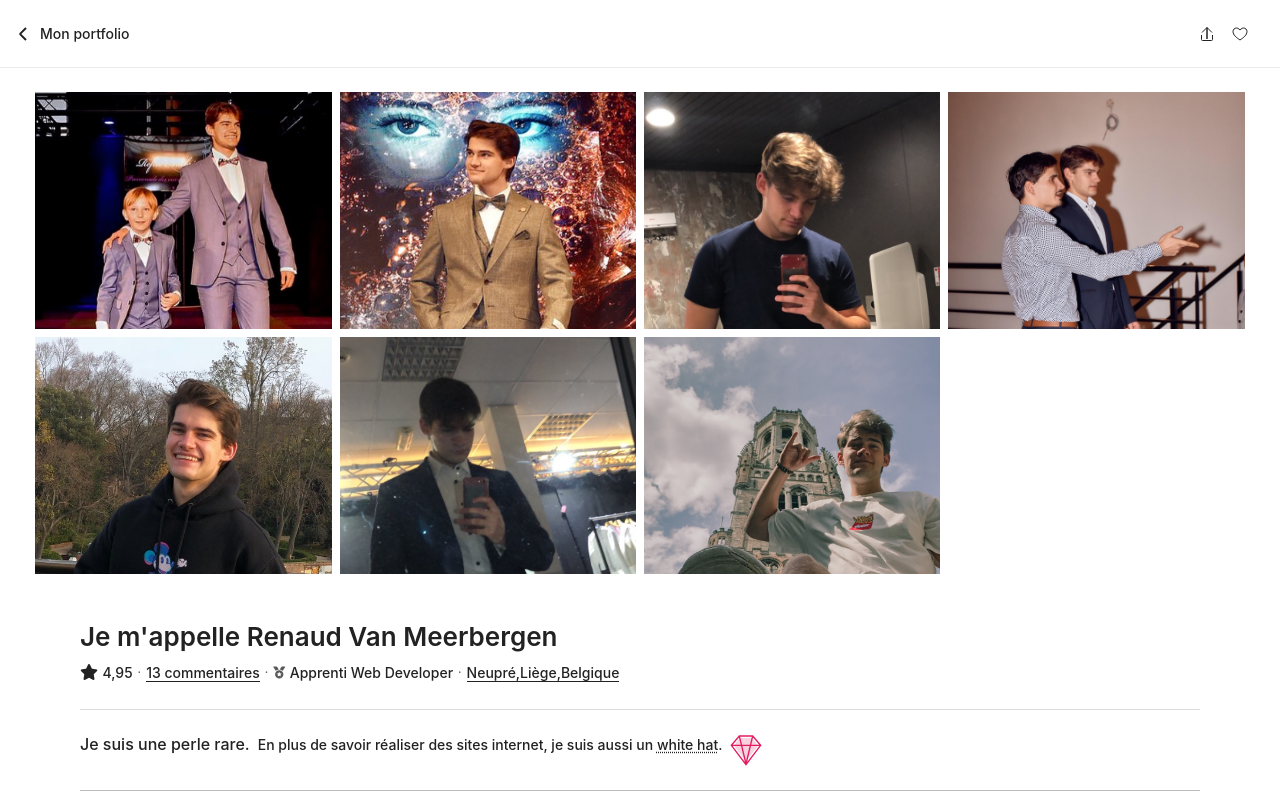
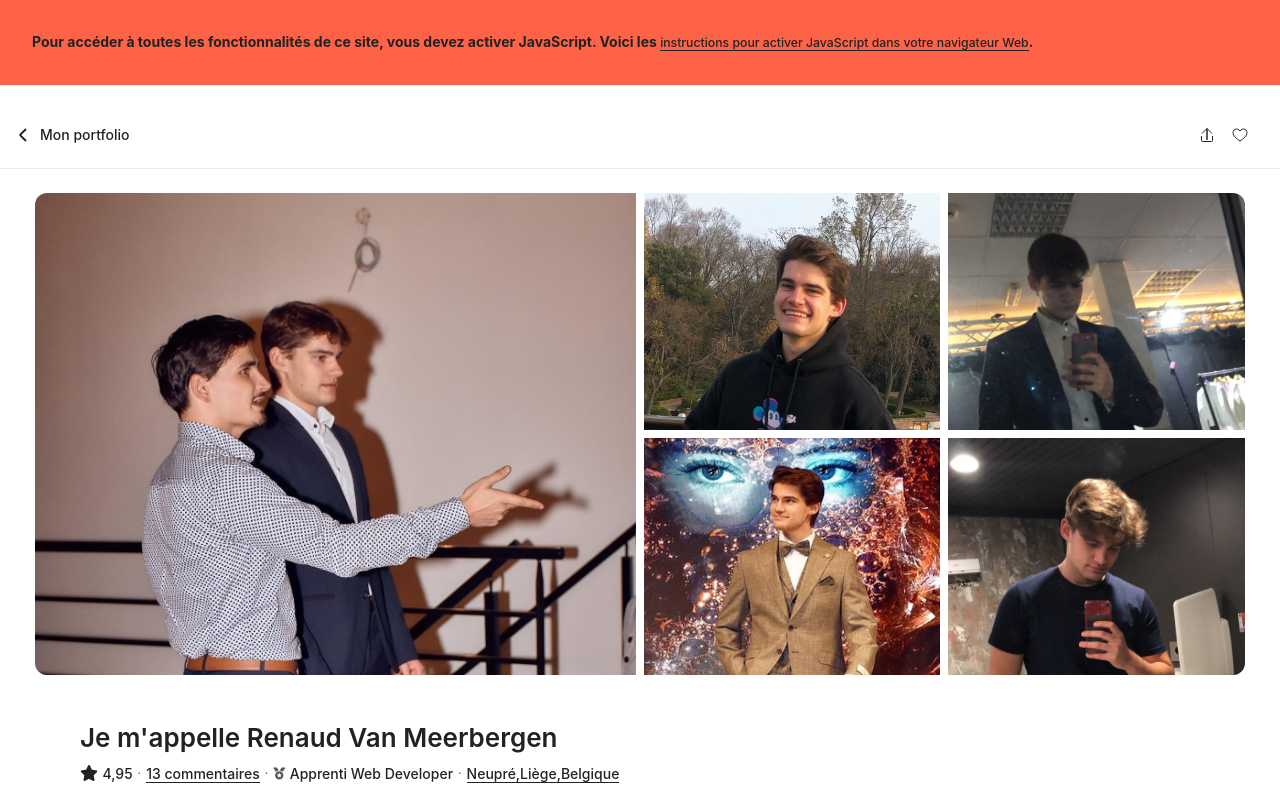
Before and after one commit to VanMeerbergenRenaud/cv-airbnb, a plain HTML site: page index.html in a window 1280 px wide. Shown: the top 800 px of the page. Drawn offline with Linux system fonts and the light colour scheme.

Commit message:
Add files via upload

```diff
--- a/index.html
+++ b/index.html
@@ -12,7 +12,6 @@
         <link rel="stylesheet" href="css/reset.css">
         <link rel="stylesheet" href="css/style.css">
         <link rel="stylesheet" href="css/mediaquery.css">
-        <link rel="stylesheet" href="css/calendar.css">
         <!--Micro-data HTML-->
         <meta name="author" content="Renaud Van Meerbergen">
         <meta name="title" content="Renaud Van Meerbergen - Mon premier CV">
@@ -28,6 +27,17 @@
         <meta property="og:description" content="">
     </head>
     <body>
+        <!--[if IE]>
+        <p class="browserupgrade">Vous utilisez un navigateur <strong> obsolète </strong>. Veuillez <a
+                href="https://browsehappy.com/"> mettre à niveau
+            votre navigateur </a> pour améliorer votre expérience et votre sécurité.
+        </p>
+        <![endif]-->
+        <p class="no-js__message">
+            Pour accéder à toutes les fonctionnalités de ce site, vous devez activer JavaScript.
+            Voici les <a href="https://www.enable-javascript.com/fr/">
+            instructions pour activer JavaScript dans votre navigateur Web</a>.
+        </p>
         <header>
             <div class="header-intro">
                 <a><svg viewBox="0 0 32 32" xmlns="http://www.w3.org/2000/svg" style="display: inline-block; fill: none; height: 16px; width: 16px; stroke: currentcolor; margin-top: 4px; stroke-width: 4px; overflow: visible; margin-right: 8px; " aria-label="Vers le portfolio" role="img"><g fill="none"><path d="m20 28-11.29289322-11.2928932c-.39052429-.3905243-.39052429-1.0236893 0-1.4142136l11.29289322-11.2928932"></path></g></svg>
@@ -42,13 +52,13 @@
                 </div>
             </div>
             <section class="mes_photos">
-                <img src="img/moi/1Fichier%20.JPG" alt="" class="Photo_first">
-                <img src="img/moi/2Fichier%20.jpg" alt="" class="Photo2">
-                <img src="img/moi/3Fichier%20.PNG" alt="" class="Photo3">
-                <img src="img/moi/4Fichier%20.JPG" alt="" class="Photo4">
-                <img src="img/moi/5Fichier%20.JPG" alt="" class="Photo5">
-                <img src="img/moi/6Fichier%20.JPG" alt="" class="Photo-next">
-                <img src="img/moi/7Fichier%20.JPG" alt="" class="Photo-next">
+                <img src="img/moi/7Fichier%20.JPG" alt="" class="photo_first">
+                <img src="img/moi/2Fichier%20.jpg" alt="" class="photo2">
+                <img src="img/moi/3Fichier%20.PNG" alt="" class="photo3">
+                <img src="img/moi/4Fichier%20.JPG" alt="" class="photo4">
+                <img src="img/moi/5Fichier%20.JPG" alt="" class="photo5">
+                <img src="img/moi/6Fichier%20.JPG" alt="" class="photo-next">
+                <img src="img/moi/7Fichier%20.JPG" alt="" class="photo-next">
             </section>
         </header>
         <main>
@@ -186,8 +196,7 @@
                 </section>
                 <section class="seventhSection">
                     <h3>Où est ce que j'habite</h3>
-                    <iframe src="https://www.google.com/maps/embed?pb=!1m18!1m12!1m3!1d2535.629287583582!2d5.502713715641957!3d50.54106638871243!2m3!1f0!2f0!3f0!3m2!1i1024!2i768!4f13.1!3m3!1m2!1s0x47c0562e662bdd51%3A0xe4e8f32f48092024!2sRue%20du%20Petit%20Bioleux%2018%2C%204122%20Neupr%C3%A9!5e0!3m2!1sfr!2sbe!4v1664377458233!5m2!1sfr!2sbe" width="600" height="450" style="border:0;" allowfullscreen="" loading="lazy" referrerpolicy="no-referrer-when-downgrade">
-                    </iframe>
+                    <img src="img/logement.png" alt="" height="218" loading="lazy">
                     <p>
                         <strong>Rue Petit Bioleux,Neupré,Liège,Belgique</strong>
                     </p>
@@ -198,7 +207,7 @@
                 </section>
                 <section class="eighthSection">
                     <h3>Mes dispositions du mois</h3>
-                    <time datetime="" class="light">Dec 11, 2022 - Dec 16, 2022</time>
+                    <time datetime="" class="light">18 juin, 2023 - 24 août, 2023</time>
                     <div class="all">
                         <div class="wrapper">
                             <div class="header">
@@ -270,6 +279,7 @@
                     <a href="" class="big-btn">Afficher les 24 compétences</a>
                 </section>
                 <section class="bonusSection">
+                    <div class="respons">
                         <div class="enfant">
                             <div>
                                 <h3>Bonus à mon propos</h3>
@@ -314,6 +324,8 @@
                             Je suis quelqu'un de plutôt concentrer en cours, mais j'aime aussi parler avec mes camarades.
                             Je pose toujours des questions (les plus pertinentes possibles) et je respecte mon professeur.
                         </p>
+                    </div>
+                    <div class="respons">
                         <ul class="liste-talent">
                             <li class="regular-font">Langues: Français, Anglais</li>
                             <li class="regular-font">Taux de réponse : 100%</li>
@@ -326,9 +338,11 @@
                             </small>
                             <i class="fa fa-shield-halved"></i>
                         </div>
+                    </div>
                 </section>
             </article>
             <article class="aPropos">
+                <h3 class="hidden">A propos</h3>
                 <section>
                     <div>
                         <h3>Avantages du HTML</h3>
```
Lines whose indentation alone changed are shown as unchanged.
